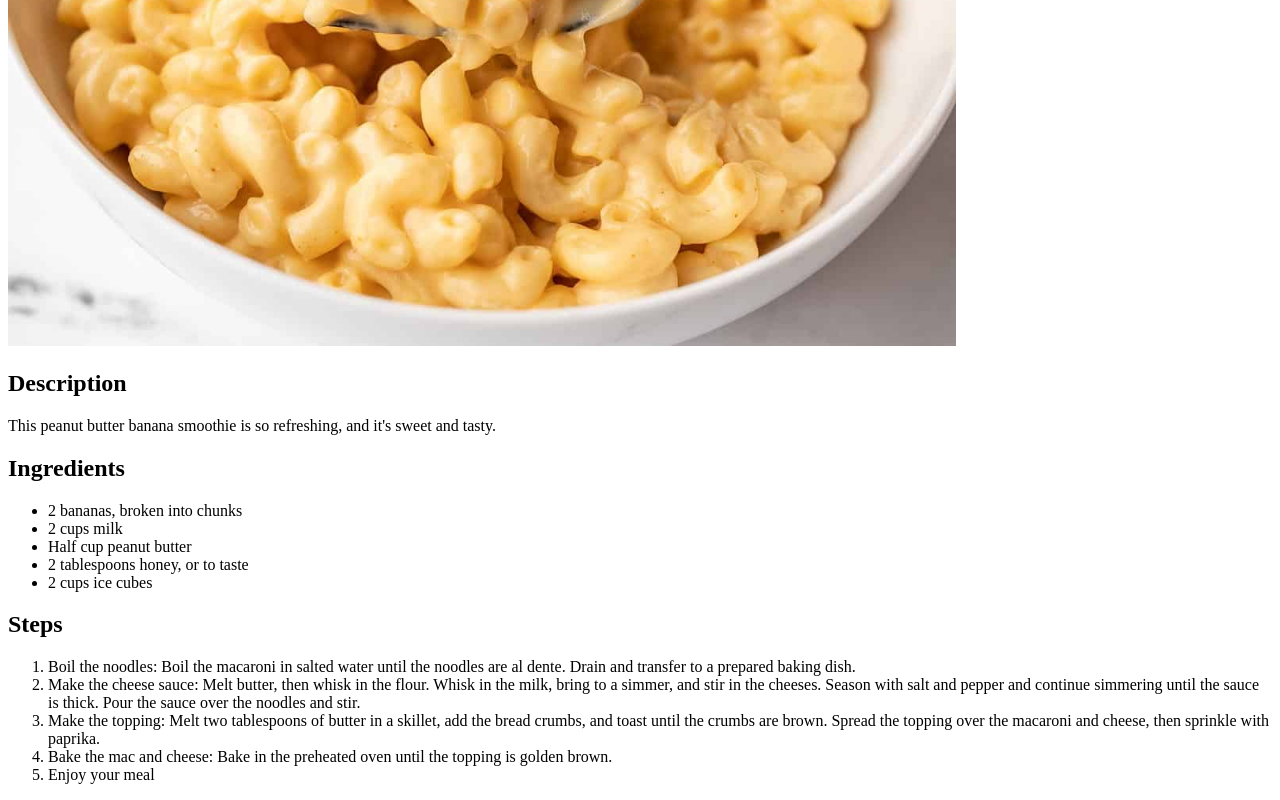
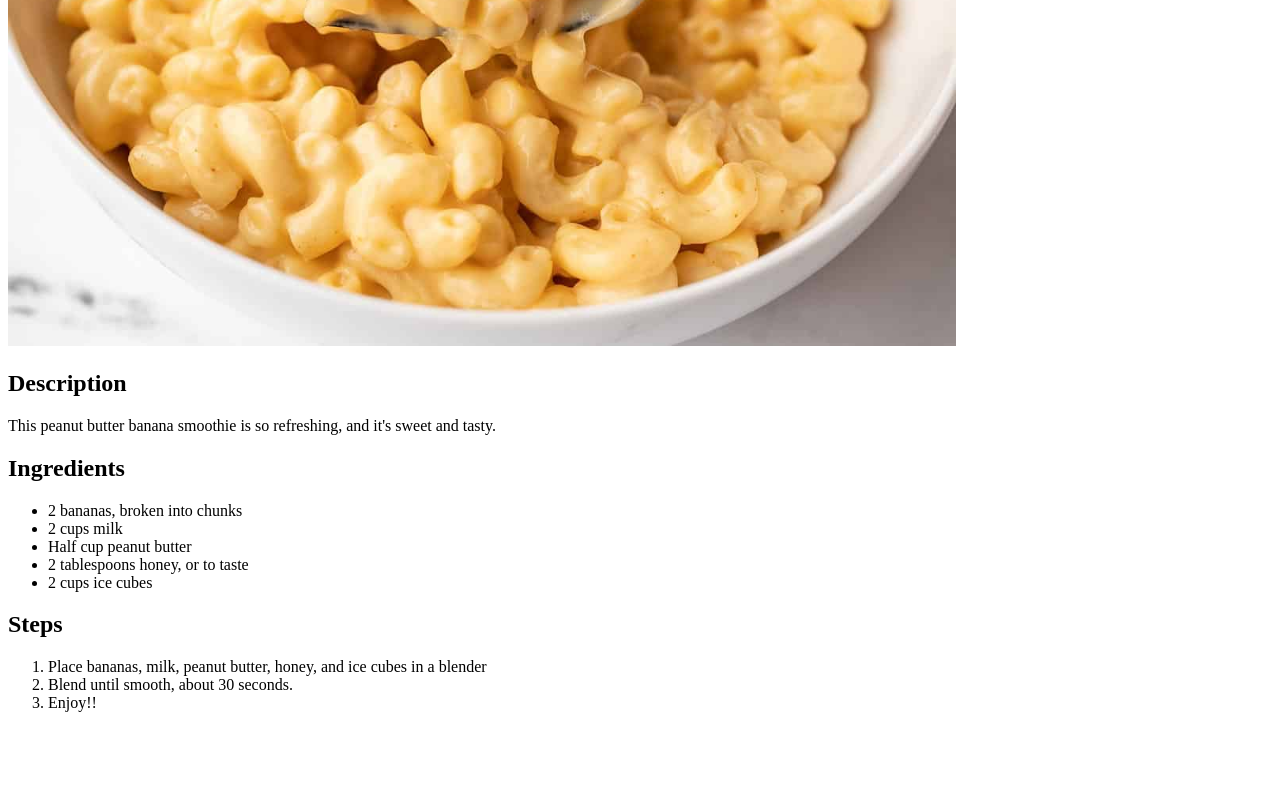
Before and after one commit to mr-tsrakasu/Odin-Recipes, a plain HTML site: page recipes/Peanut_butter_banana_smoothie.html in a window 1280 px wide. Shown: the part 445-1245 px from the top of the page. After the commit the page ends 1173 px from the top, so only its background shows below. Drawn offline with Linux system fonts and the light colour scheme.

Commit message:
Add Instructions to Recipe #2

```diff
--- a/recipes/Peanut_butter_banana_smoothie.html
+++ b/recipes/Peanut_butter_banana_smoothie.html
@@ -34,11 +34,9 @@
 
 
     <ol>
-        <li>Boil the noodles: Boil the macaroni in salted water until the noodles are al dente. Drain and transfer to a prepared baking dish.</li>
-        <li>Make the cheese sauce: Melt butter, then whisk in the flour. Whisk in the milk, bring to a simmer, and stir in the cheeses. Season with salt and pepper and continue simmering until the sauce is thick. Pour the sauce over the noodles and stir.</li>
-        <li>Make the topping: Melt two tablespoons of butter in a skillet, add the bread crumbs, and toast until the crumbs are brown. Spread the topping over the macaroni and cheese, then sprinkle with paprika.</li>
-        <li> Bake the mac and cheese: Bake in the preheated oven until the topping is golden brown.</li>
-        <li>Enjoy your meal</li>
+        <li>Place bananas, milk, peanut butter, honey, and ice cubes in a blender</li>
+        <li>Blend until smooth, about 30 seconds. </li>
+        <li>Enjoy!!</li>
     </ol>
 
 
```
